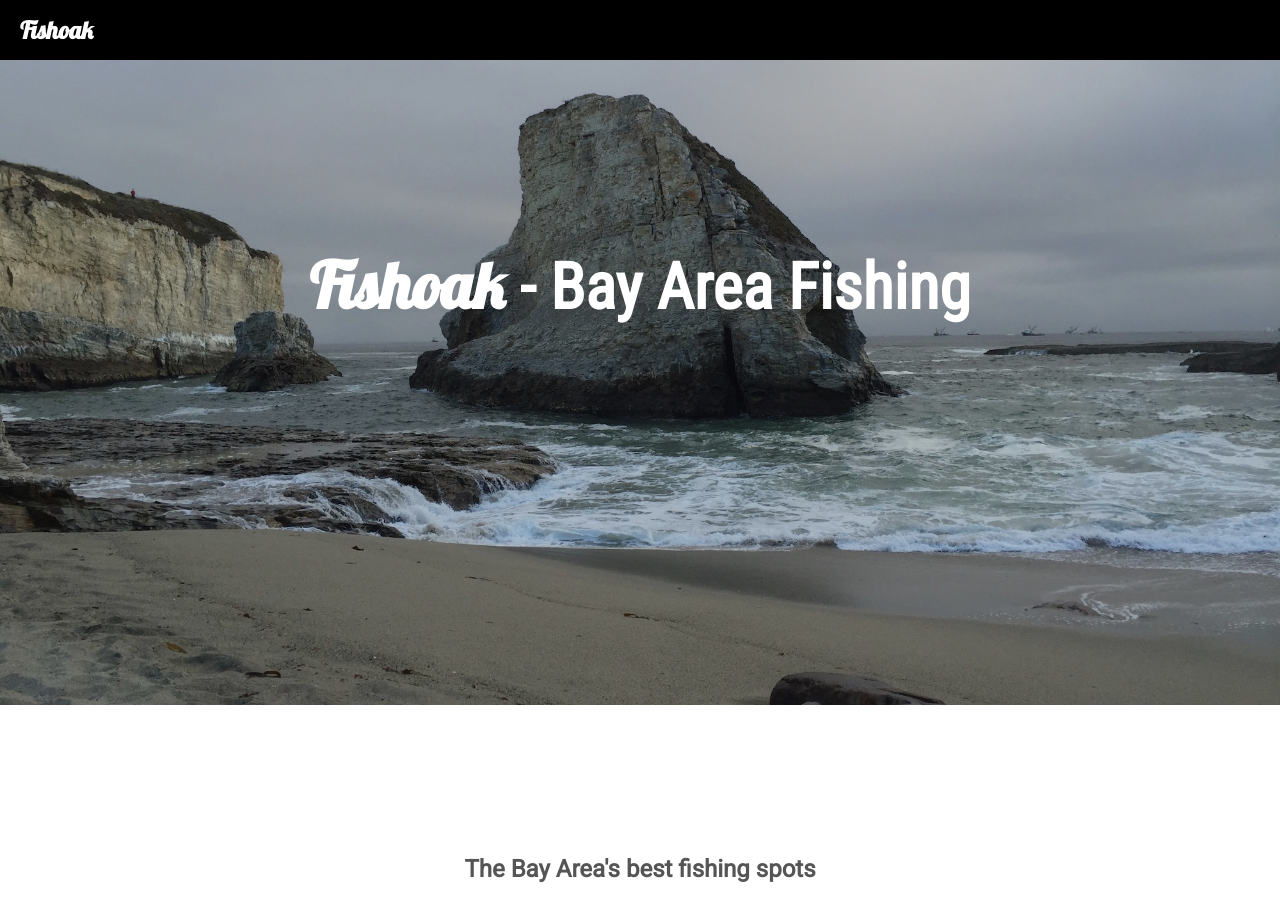
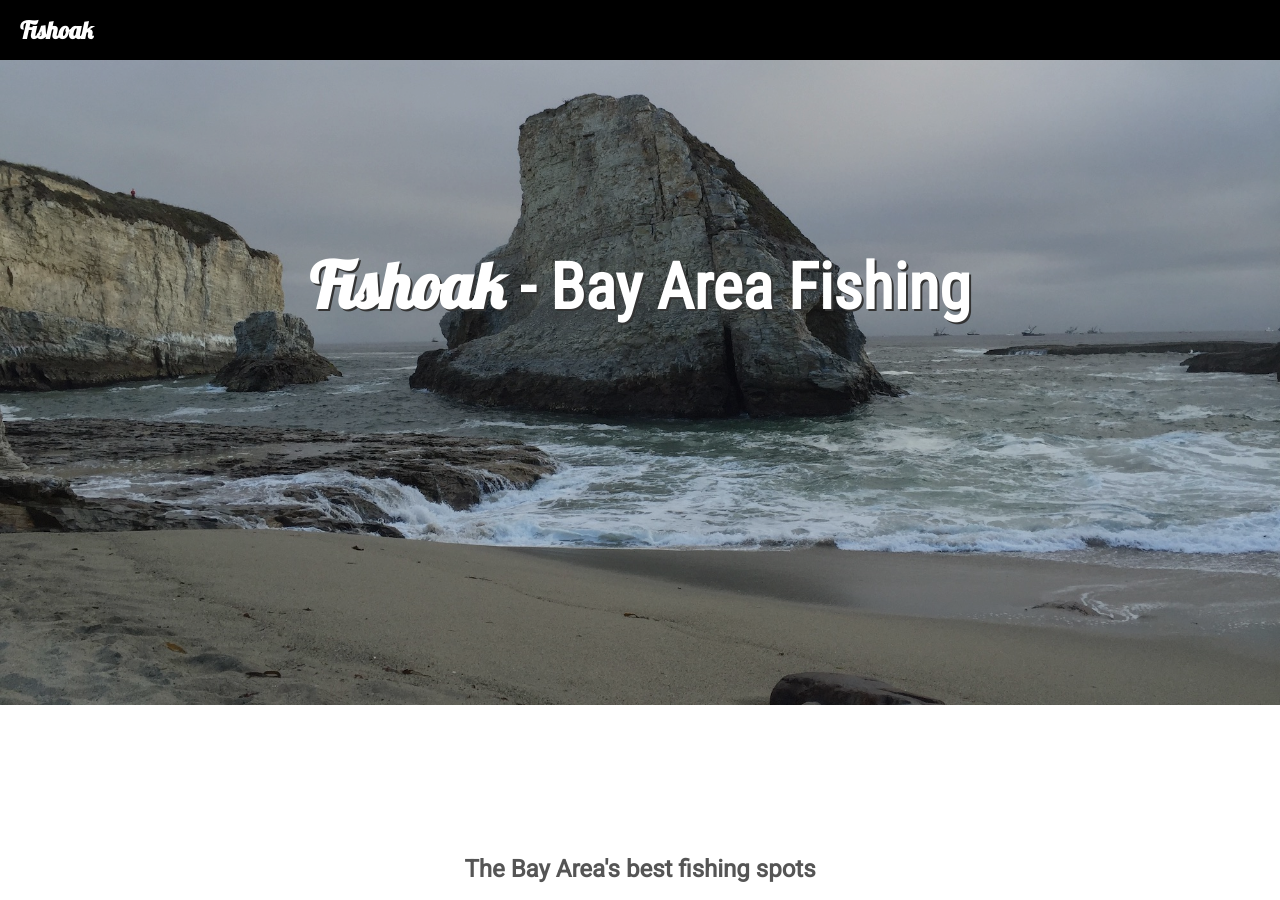
Before and after one commit to antiamoeba/fishoak, a Jekyll site: the page built from index.html, in a window 1280 px wide and 900 px high, scrolled down 195 px. Built offline with Jekyll 4.4.1, drawn with Linux system fonts in a browser that asks for light colours.

Commit message:
drop shadow

```diff
--- a/assets/css/fishoak.css
+++ b/assets/css/fishoak.css
@@ -82,6 +82,9 @@
     width: 100%;
     text-align: center;
     margin: 0px;
+
+    -webkit-filter: drop-shadow(2px 2px #333);
+    filter: drop-shadow(2px 2px #333);
 }
 .content {
     margin: 50px auto;
--- a/assets/css/home.css
+++ b/assets/css/home.css
@@ -34,6 +34,9 @@
     transform: translate(-50%, -100%);
     text-align: center;
     width: 100%;
+
+    -webkit-filter: drop-shadow(1px 1px #333);
+    filter: drop-shadow(1px 1px #333);
 }
 
 .card-header {
```
